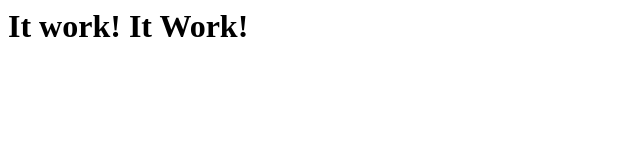
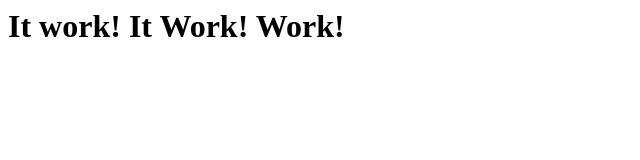
Before and after one commit to hwaprk97/test, a plain HTML site: page index.html in a window 1280 px wide. Shown: the whole page, without its empty margins (0-640 px from the left). Drawn offline with Linux system fonts and the light colour scheme.

Commit message:
Update index.html

```diff
--- a/index.html
+++ b/index.html
@@ -1 +1 @@
-<html><body><h1>It work! It Work!</h1></body></html>
+<html><body><h1>It work! It Work! Work!</h1></body></html>
```
